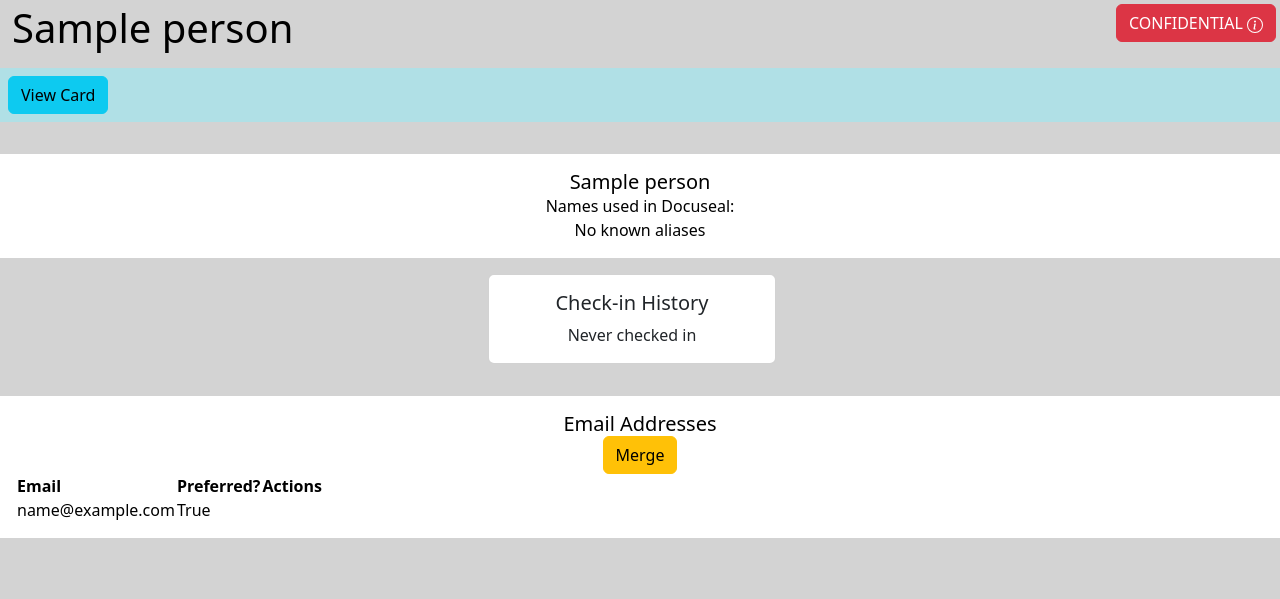
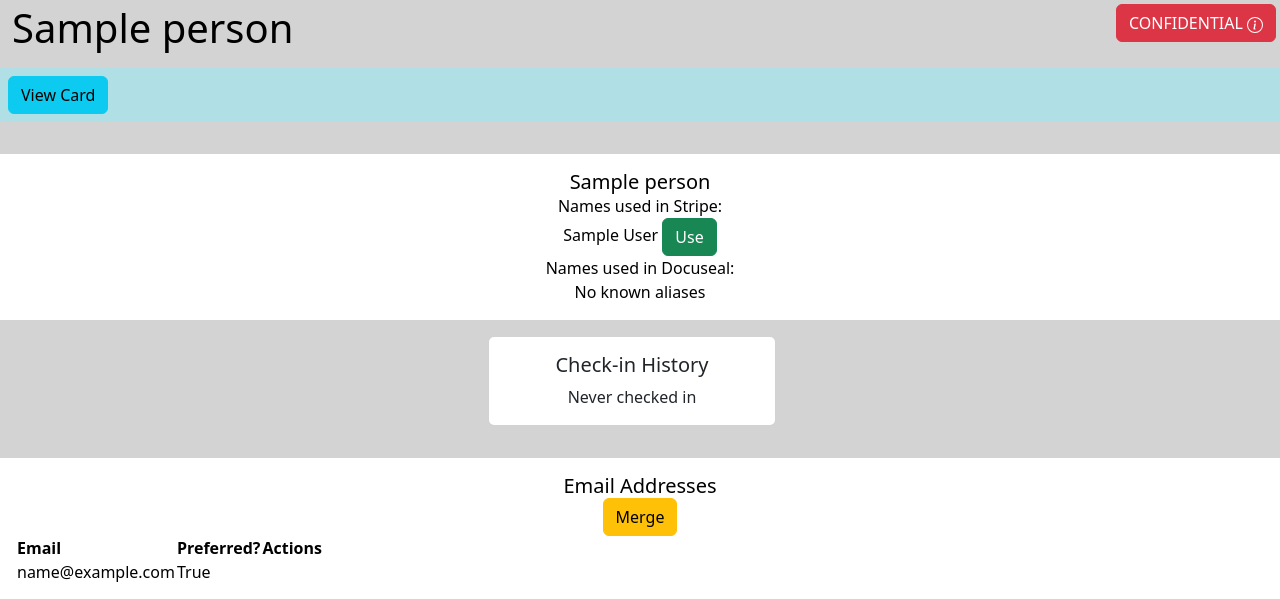
Before and after one commit to MakeFixHack/subwaive, a Django app: page /person/1/edit/ in a window 1280 px wide. Shown: the part 56-655 px from the top of the page. Run offline with Django 4.2, Linux system fonts and the light colour scheme; a user stored in the database is signed in; data comes from the database, SQL or seed files in the repository; tables that the repository leaves empty hold one stand-in row (values such as "Sample post"); parts of the project's set-up code (start-up, migrations or seed data) failed here and were passed over.

Commit message:
Add name-person-from-stripe

```diff
--- a/subwaive/subwaive/templates/subwaive/person/person-edit.html
+++ b/subwaive/subwaive/templates/subwaive/person/person-edit.html
@@ -14,10 +14,20 @@
     <h5 class="card-title">{{ person.name }}</h5>
 
     <div>
+        Names used in Stripe:
+
+        {% for customer in stripe_customers %}
+        <div>{{ customer.name }} <button class="btn btn-success" onclick="window.location='{% url 'set_stripe_name' person_id=person.id stripe_id=customer.stripe_id %}'; return false;">Use</button></div>
+        {% empty %}
+        <div>No known aliases</div>
+        {% endfor %}
+    </div>
+
+    <div>
         Names used in Docuseal:
 
         {% for field in important_fields %}
-        <div>{{ field.value }} <button class="btn btn-success" onclick="window.location='{% url 'set_name' person_id=person.id important_field_id=field.id %}'; return false;">Use</button></div>
+        <div>{{ field.value }} <button class="btn btn-success" onclick="window.location='{% url 'set_docuseal_name' person_id=person.id important_field_id=field.id %}'; return false;">Use</button></div>
         {% empty %}
         <div>No known aliases</div>
         {% endfor %}
--- a/subwaive/subwaive/urls.py
+++ b/subwaive/subwaive/urls.py
@@ -27,7 +27,8 @@ urlpatterns = [
     path('person/<int:person_id>/check-in/remediate/', views.check_in_remediation, name='check_in_remediation'),
     path('person/<int:person_id>/docuseal/', views.person_docuseal, name='person_docuseal'),
     path('person/<int:person_id>/edit/', views.person_edit, name='person_edit'),
-    path('person/<int:person_id>/name/<int:important_field_id>/', views.set_name, name='set_name'),
+    path('person/<int:person_id>/name/<int:important_field_id>/docuseal/', views.set_docuseal_name, name='set_docuseal_name'),
+    path('person/<int:person_id>/name/<stripe_id>/stripe/', views.set_stripe_name, name='set_stripe_name'),
     path('person/<int:merge_child_id>/merge/', views.merge_people, name='merge_people'),
     path('person/<int:merge_child_id>/merge/<int:merge_parent_id>/', views.merge_people, name='merge_people'),
     path('person/<int:person_id>/stripe/', views.person_stripe, name='person_stripe'),
--- a/subwaive/subwaive/views.py
+++ b/subwaive/subwaive/views.py
@@ -8,7 +8,7 @@ from django.db.models import Q
 from django.shortcuts import render, redirect
 from django.urls import reverse
 
-from subwaive.models import DocusealFieldStore
+from subwaive.models import DocusealFieldStore, StripeCustomer
 from subwaive.models import Event, PersonEvent
 from subwaive.models import Log, Person, PersonEmail, QRCustom
 from subwaive.utils import generate_qr_svg, refresh, CONFIDENTIALITY_LEVEL_PUBLIC, CONFIDENTIALITY_LEVEL_SENSITIVE, CONFIDENTIALITY_LEVEL_CONFIDENTIAL, QR_SMALL, QR_LARGE
@@ -220,6 +220,7 @@ def person_edit(request, person_id):
     other_emails = PersonEmail.objects.filter(person=person)
     submissions = person.get_submissions("current")
     important_fields = DocusealFieldStore.objects.filter(submission__in=submissions, field__field__icontains='name')
+    stripe_customers = StripeCustomer.objects.filter(email__in=[e.email for e in other_emails]).order_by('name')
 
     last_check_ins = PersonEvent.objects.filter(person=person).order_by('-event__end')[:5]
 
@@ -232,6 +233,7 @@ def person_edit(request, person_id):
         'buttons': button_dict,
         'person': person,
         'important_fields': important_fields,
+        'stripe_customers': stripe_customers,
         'last_check_ins': last_check_ins,
         'other_emails': other_emails,
     }
@@ -367,10 +369,22 @@ def set_preferred_email(request, email_id):
     return redirect('person_edit', person.id)
 
 @login_required
-def set_name(request, person_id, important_field_id):
+def set_docuseal_name(request, person_id, important_field_id):
     """ set the person name to a Docuseal important field value """
     person = Person.objects.get(id=person_id)
     name = DocusealFieldStore.objects.get(id=important_field_id).value
+    person.name = name
+    person.save()
+
+    messages.success(request, f'Name set to <em>{ name }</em>')
+
+    return redirect('person_edit', person_id)
+
+@login_required
+def set_stripe_name(request, person_id, stripe_id):
+    """ set the person name to a Stripe customer name """
+    person = Person.objects.get(id=person_id)
+    name = StripeCustomer.objects.get(stripe_id=stripe_id).name
     person.name = name
     person.save()
 
```
